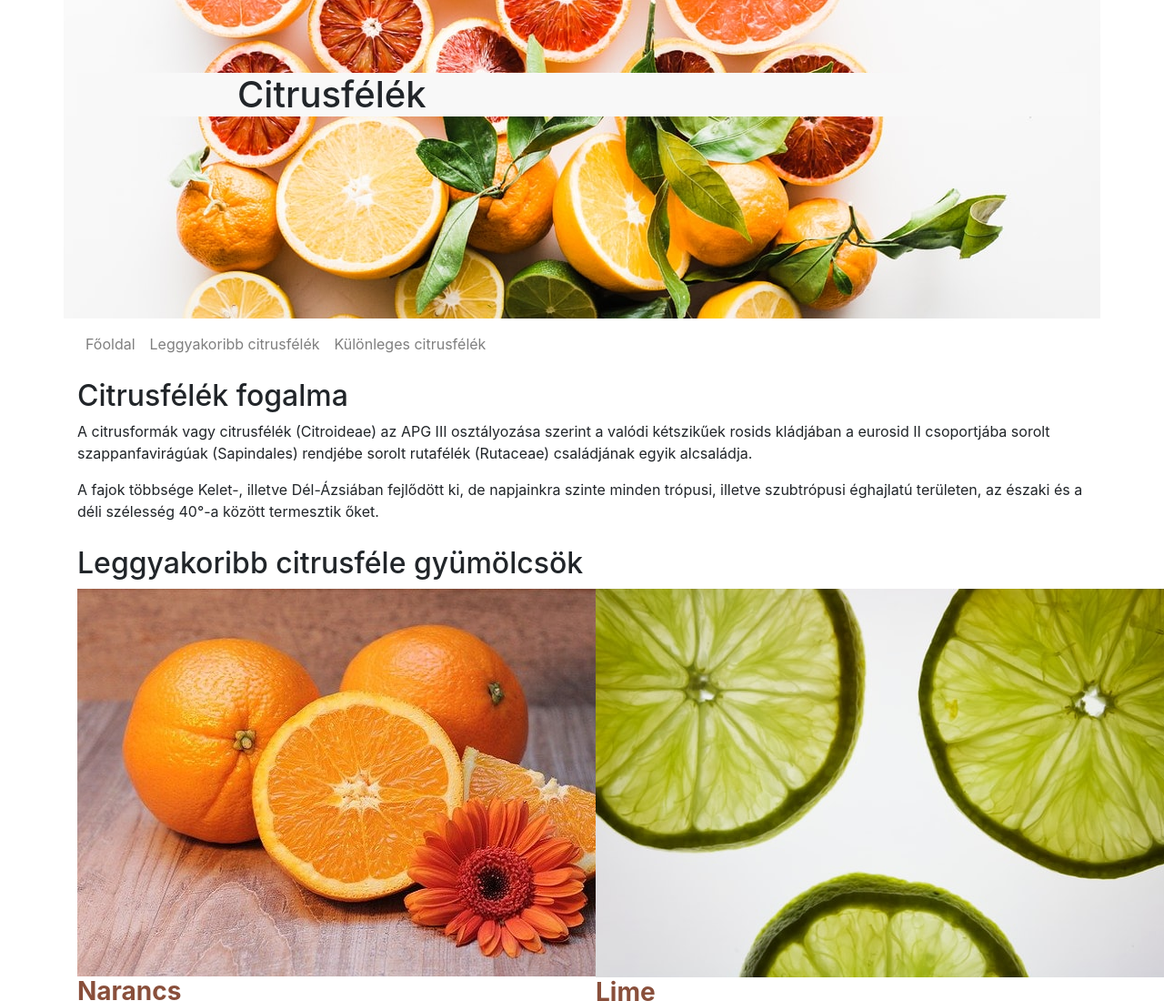
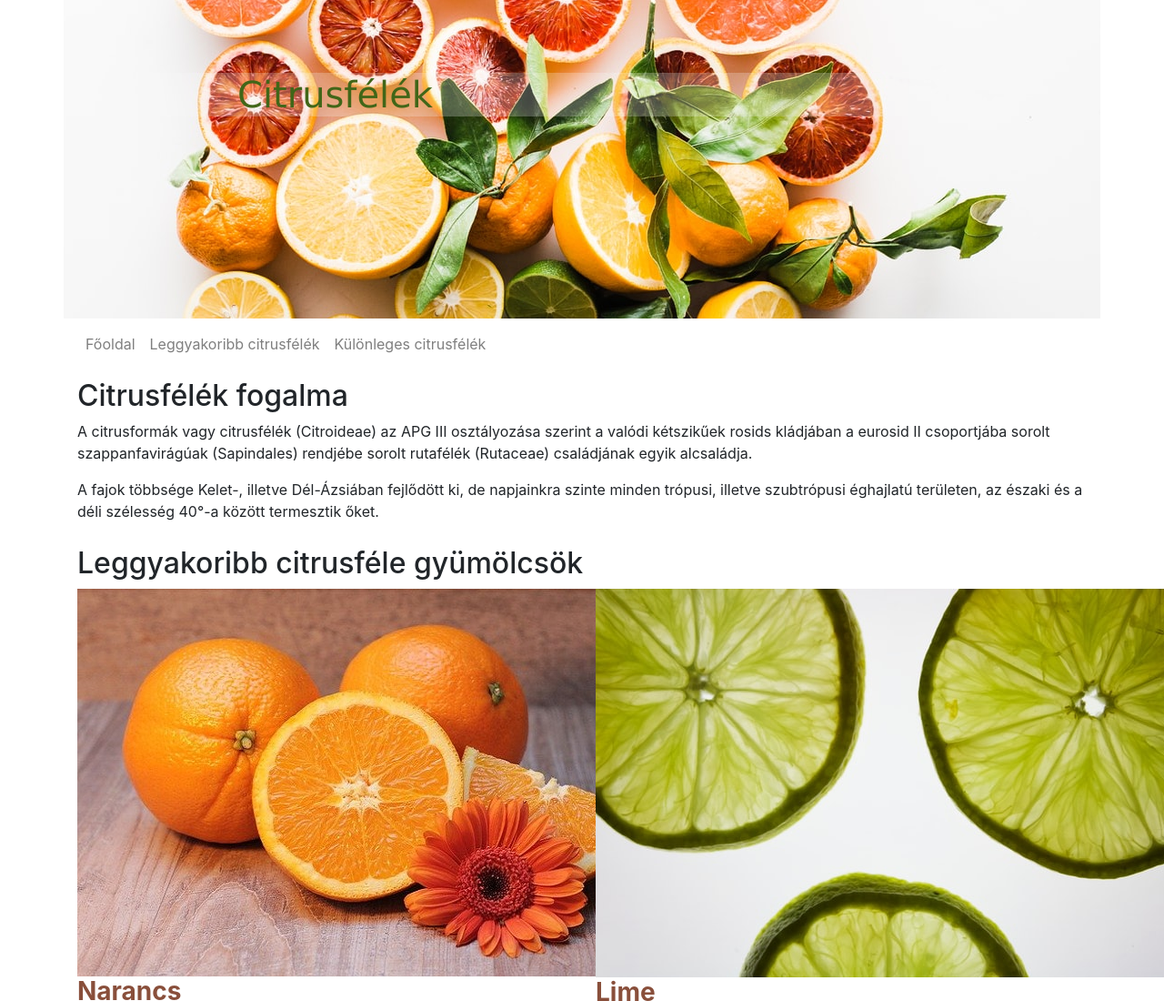
Before and after one commit to KeriBence/Gyakorlo_feladat, a plain HTML site: page index.html in a window 1280 px wide. Shown: the top 1100 px of the page at 91% size. Drawn offline with Linux system fonts and the light colour scheme.

Commit message:
4.feladat

```diff
--- a/css/style.css
+++ b/css/style.css
@@ -6,9 +6,12 @@ header{
 }
 
 h1{
-    background-color: rgb(248, 248, 248);
+    background-color: rgb(248, 248, 248, .25);
     margin-top: 80px;
     padding-left: 11rem;
+    font-family: Verdana;
+    font-style: bold;
+    color: #416618;
 }
 
 h2{
```
